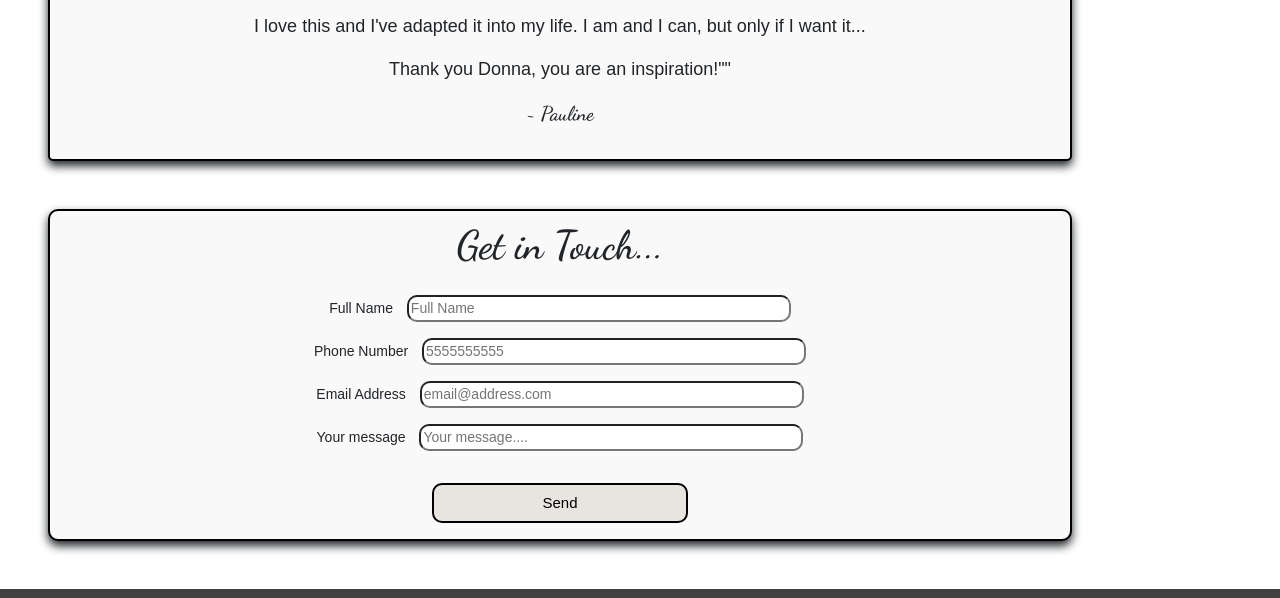
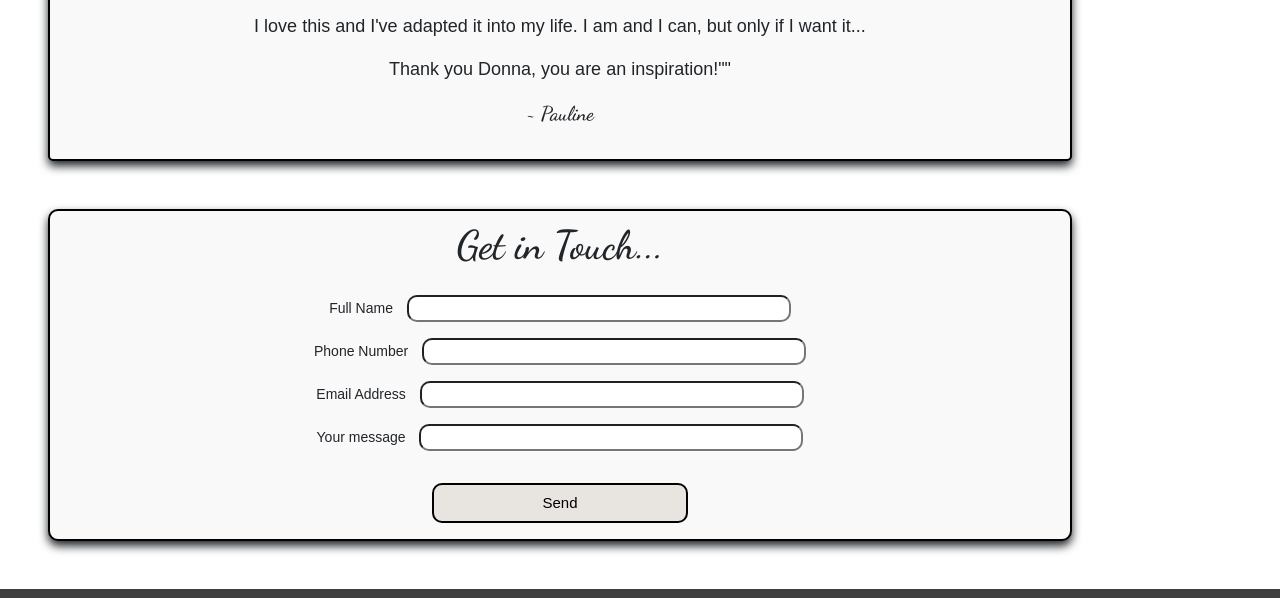
Before and after one commit to kristenomahony/donna-martin-mindest, a website: page index.html in a window 1280 px wide. Shown: the part 3712-4310 px from the top of the page. Drawn offline with nearby package versions, Linux system fonts and the light colour scheme; no server answers; a script that the page names is missing; a web font is replaced by a local one.

Commit message:
removed form placeholders

```diff
--- a/index.html
+++ b/index.html
@@ -223,7 +223,6 @@
             <input
               type="text"
               id="name"
-              placeholder="Full Name"
               name="name"
               required
               minlength="3"
@@ -236,20 +235,13 @@
             <input
               type="tel"
               id="phone"
-              placeholder="5555555555"
               name="phone"
               pattern="[0-9]{3}-[0-9]{3}-[0-9]{4}"
             />
           </div>
           <div class="form-group m-3">
             <label for="email">Email Address</label>
-            <input
-              type="email"
-              name="email"
-              id="email"
-              placeholder="email@address.com"
-              required
-            />
+            <input type="email" name="email" id="email" required />
           </div>
           <div class="form-group m-3">
             <label for="message">Your message</label>
@@ -257,7 +249,6 @@
               type="text"
               name="message"
               id="message"
-              placeholder="Your message...."
               rows="4"
               required
               minlength="3"
```
